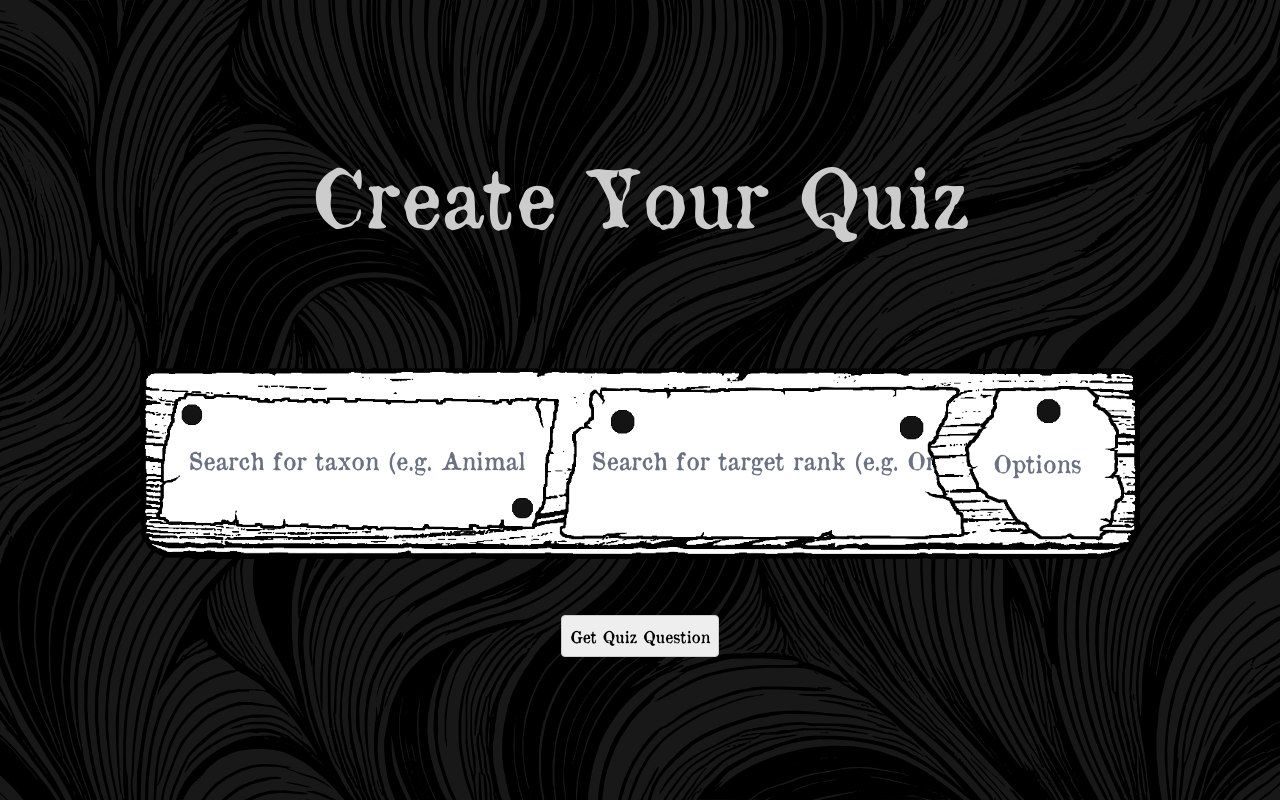
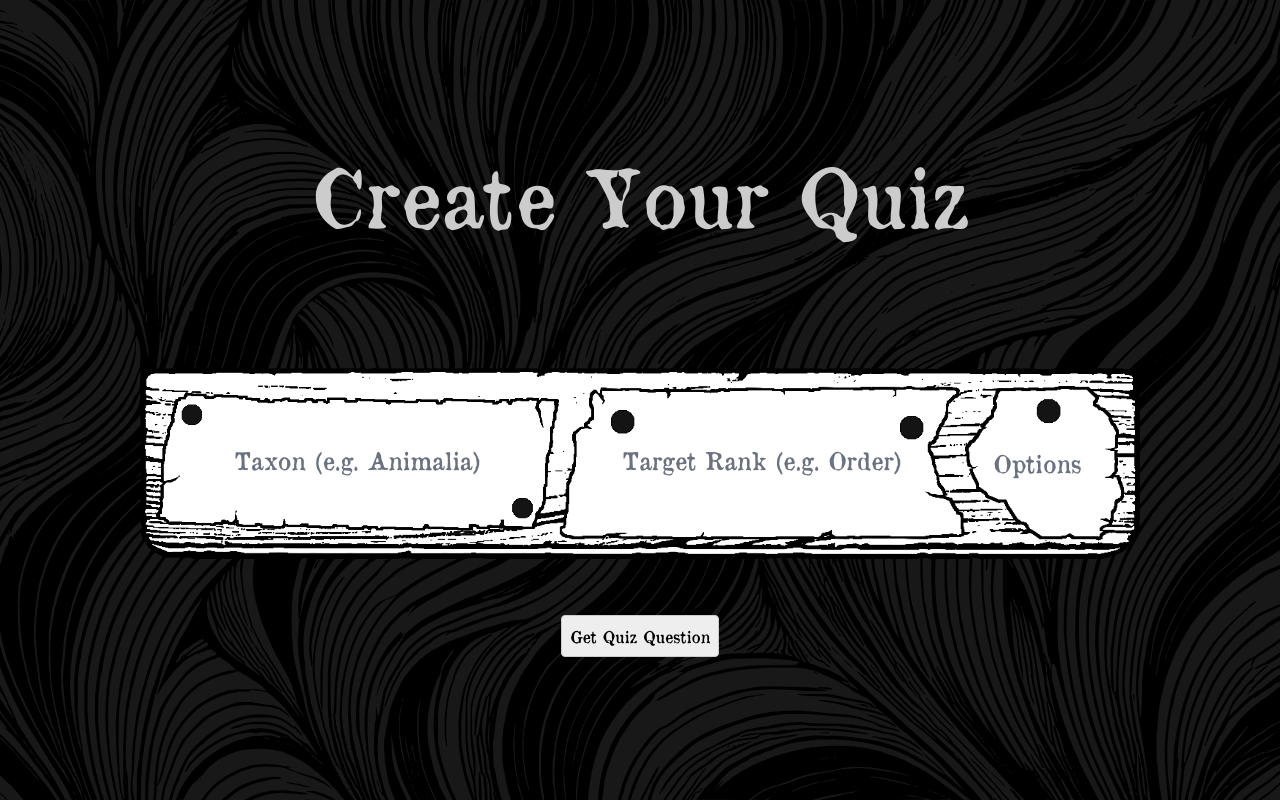
Before and after one commit to stef-zaimis/taxa, a SvelteKit app in the folder frontend/: page /quiz in a window 1280 px wide. Built offline with nearby package versions, Linux system fonts and the light colour scheme.

Commit message:
Working score

```diff
--- a/frontend/src/routes/quiz/+page.svelte
+++ b/frontend/src/routes/quiz/+page.svelte
@@ -309,7 +309,7 @@
 							name = selectedName;
 							rank = selectedRank;
 							authorship = selectedAuthorship;
-						}} placeholder="Search for taxon (e.g. Animalia)" />
+						}} placeholder="Taxon (e.g. Animalia)" />
 					</div>
 				</div>
 
@@ -317,7 +317,7 @@
 					<img src="/selection/taxonomic_level_panel.png" alt="Taxon Input" />
 
 					<div class="input-overlay">
-						<SearchBar mode="rank" onSelect={({ name: selectedTargetRank}) => { targetRank = selectedTargetRank; }} placeholder="Search for target rank (e.g. Order)" />
+						<SearchBar mode="rank" onSelect={({ name: selectedTargetRank}) => { targetRank = selectedTargetRank; }} placeholder="Target Rank (e.g. Order)" />
 					</div>
 				</div>
 
--- a/frontend/src/routes/quiz/[sessionId]/+page.svelte
+++ b/frontend/src/routes/quiz/[sessionId]/+page.svelte
@@ -13,6 +13,10 @@
 	let hintActive = false;
 
 	let imageClass = '';
+
+	let locked = false
+	let score = 0;
+	let totalQuestions = 0;
 
 	let quizMeta: {
 		rank: string;
@@ -48,6 +52,7 @@
 		correctAnswer = data.correctAnswer.scientificName;
 		resultText = '';
 		selectedAnswer = null;
+		locked = false;
 	}
 
 	async function fetchNextQuestion() {
@@ -77,8 +82,14 @@
 	}
 
 	function handleClick(selected: string) {
+		if (locked || selectedAnswer) return;
+
+		locked = true;
 		selectedAnswer = selected;
+		totalQuestions += 1;
+
 		if (selected === correctAnswer) {
+			score += 1;
 			resultText = 'Correct!';
 			resultColor = 'green';
 		} else {
@@ -426,7 +437,11 @@
 		</div>
 	{/if}
 
-	<div class="hud-placeholder"></div>
+	<div class="hud-placeholder">
+		<div style="font-size: 2rem; font-weight: bold; color: white;">
+			Score: {score} / {totalQuestions}
+		</div>
+	</div>
 
 	<div class="main-content">
 		<div class="content-core">
```
